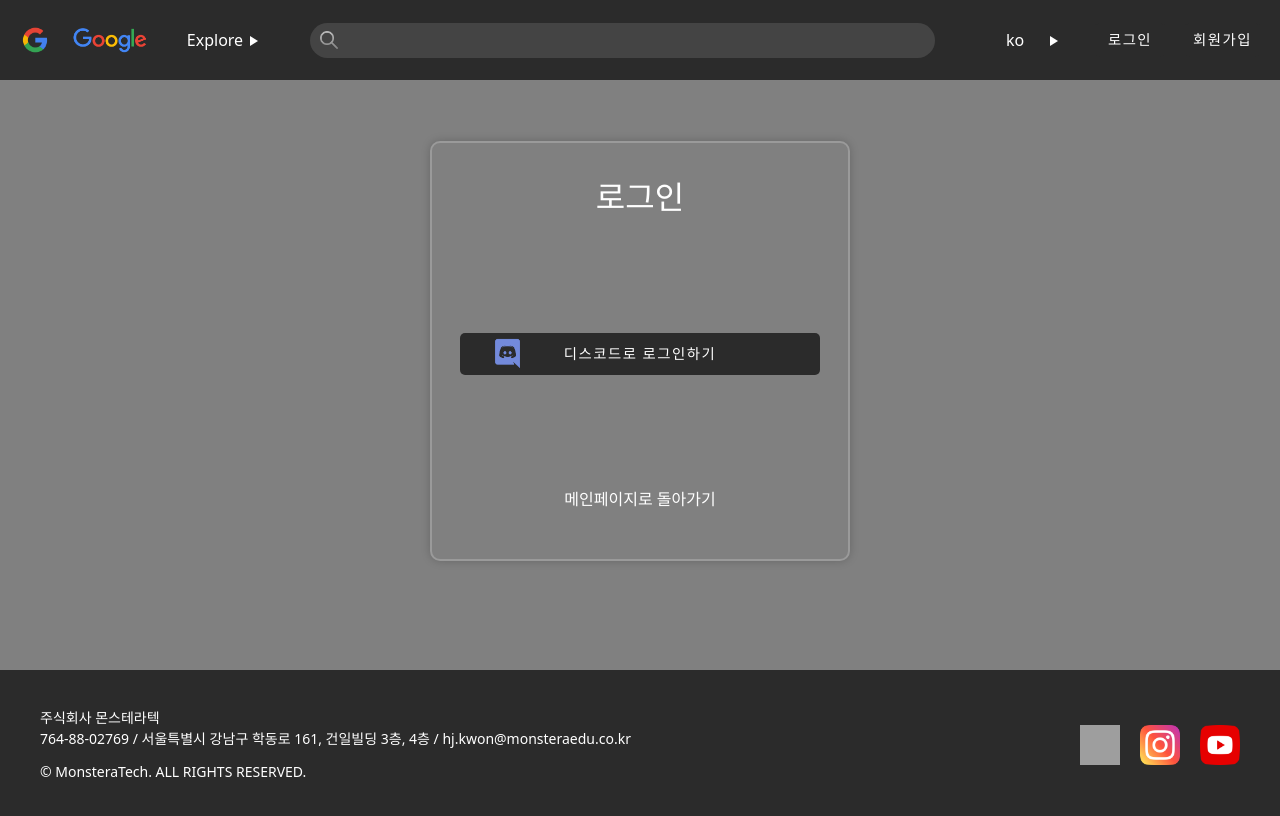
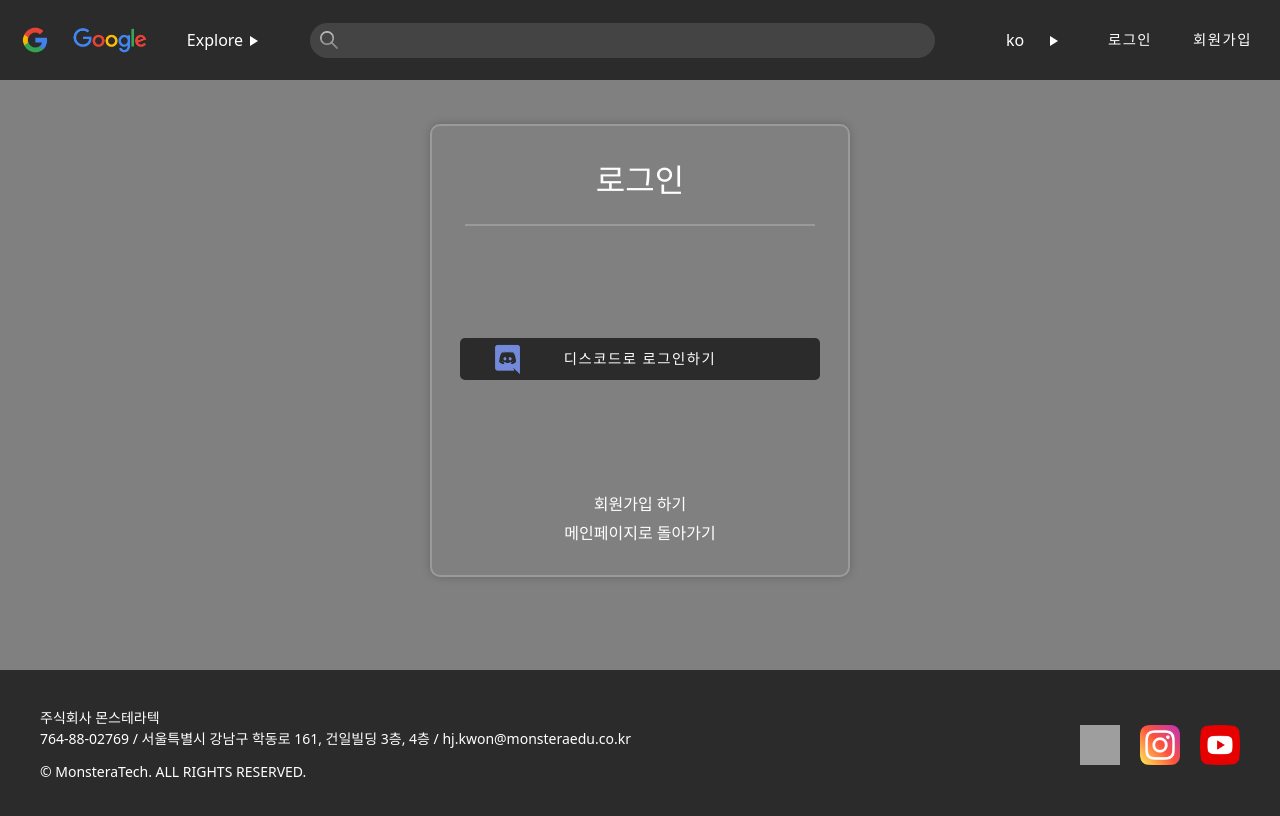
Before and after one commit to kang98kang/3DAssetTrading, a Next.js app: page /login in a window 1280 px wide. Shown: the top 816 px of the page. Built offline with nearby package versions, Linux system fonts and the light colour scheme; grey boxes are pictures that could not be loaded.

Commit message:
update mainpage add randering 3d model

```diff
--- a/app/login/loginpage.module.css
+++ b/app/login/loginpage.module.css
@@ -24,7 +24,6 @@
   min-height: 420px;
   border: 2px solid rgba(255, 255, 255, 0.2);
   box-shadow: 0 0 10px rgba(0, 0, 0, 0.2);
-  /* backdrop-filter: blur(20px); */
   color: #fff;
   border-radius: 10px;
   padding: 30px 40px;
@@ -37,8 +36,11 @@
 }
 
 .title {
+  width: 350px;
+  padding-bottom: 20px;
   font-size: 32px;
   text-align: center;
+  border-bottom: 2px solid rgba(255, 255, 255, 0.2);
 }
 
 .icon {
--- a/app/login/page.js
+++ b/app/login/page.js
@@ -31,8 +31,20 @@ export default function Login() {
             label={translations[language]?.Login[3]}
             iconSrc="/icons/discord.png"
           />
-          <div onClick={() => handleRoute("/")}>
-            {translations[language]?.Main[4]}
+          <div>
+            <div
+              style={{
+                marginBottom: "5px",
+                textAlign: "center",
+                cursor: "pointer",
+              }}
+              onClick={() => handleRoute("register")}
+            >
+              회원가입 하기
+            </div>
+            <div style={{ cursor: "pointer" }} onClick={() => handleRoute("")}>
+              {translations[language]?.Main[4]}
+            </div>
           </div>
         </div>
       </section>
--- a/components/widget/Eye.js
+++ b/components/widget/Eye.js
@@ -1,29 +1,38 @@
-import { useRef } from "react";
-import { Canvas, useLoader } from "@react-three/fiber";
+import { Canvas, useLoader, useFrame } from "@react-three/fiber";
 import { OrbitControls } from "@react-three/drei";
 import { OBJLoader, MTLLoader } from "three-stdlib";
+import { useRef, useState } from "react";
+import * as THREE from "three";
 
-const EyeModel = () => {
-  // MTL 파일을 먼저 로드
+const Eye = ({ position }) => {
   const materials = useLoader(MTLLoader, "/3dmodels/eye/eyeball.mtl");
-
-  // MTL 파일로부터 메터리얼 적용 후, OBJ 파일 로드
   const obj = useLoader(OBJLoader, "/3dmodels/eye/eyeball.obj", (loader) => {
-    materials.preload(); // 메터리얼을 미리 로드
-    loader.setMaterials(materials); // OBJ 로더에 메터리얼 설정
+    materials.preload();
+    loader.setMaterials(materials);
   });
 
   const ref = useRef();
+  const [targetRotation, setTargetRotation] = useState({ x: 0, y: 0 });
+
+  useFrame((state) => {
+    const time = state.clock.getElapsedTime();
+    ref.current.rotation.y = Math.sin(time * 0.5) * 0.5;
+    ref.current.rotation.x = Math.sin(time * 0.3) * 0.3;
+  });
 
   return (
-    <Canvas>
-      <ambientLight color="white" intensity={2} />{" "}
-      {/*color 빛 색깔 조정, intensity 빛 강도*/}
-      <pointLight position={[10, 10, 10]} />
-      <primitive object={obj} ref={ref} scale={0.5} /> {/* OBJ 모델 렌더링 */}
-      <OrbitControls minDistance={2} maxDistance={10} /> {/* 카메라 줌 설정 */}
-    </Canvas>
+    <primitive object={obj.clone()} ref={ref} scale={0.5} position={position} />
   );
 };
 
+const EyeModel = () => (
+  <Canvas>
+    <ambientLight color="white" intensity={2} />
+    <pointLight position={[10, 10, 10]} />
+    <Eye position={[-2, 0, 0]} />
+    <Eye position={[2, 0, 0]} />
+    <OrbitControls minDistance={5} maxDistance={8} />
+  </Canvas>
+);
+
 export default EyeModel;
```
